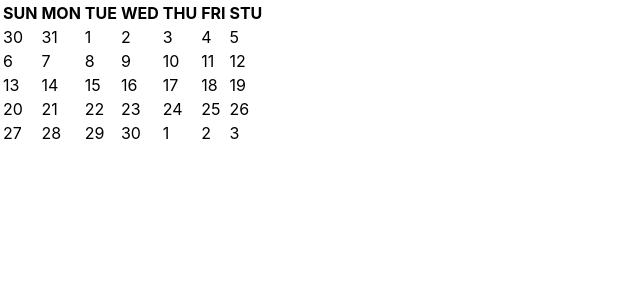
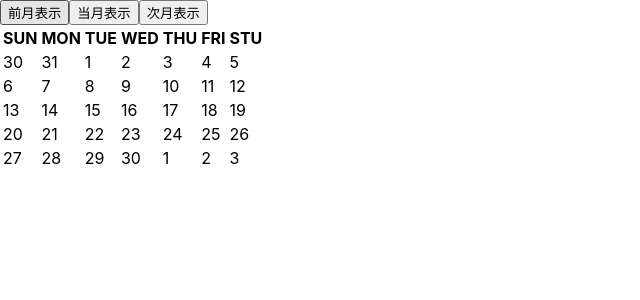
Before and after one commit to cawauchi6204/react-calendar, a React (Create React App) app: page / in a window 1280 px wide. Shown: the top 300 px of the page, without its empty margins (0-640 px from the left). Built offline with nearby package versions, Linux system fonts and the light colour scheme.

Commit message:
ボタン押下で月を変更する機能の実装

```diff
--- a/public/index.html
+++ b/public/index.html
@@ -1,14 +1,12 @@
 <!DOCTYPE html>
 <html lang="en">
+
 <head>
   <meta charset="utf-8" />
   <link rel="icon" href="%PUBLIC_URL%/favicon.ico" />
   <meta name="viewport" content="width=device-width, initial-scale=1" />
   <meta name="theme-color" content="#000000" />
-    <meta
-      name="description"
-      content="Web site created using create-react-app"
-    />
+  <meta name="description" content="Web site created using create-react-app" />
   <link rel="apple-touch-icon" href="%PUBLIC_URL%/logo192.png" />
   <!--
       manifest.json provides metadata used when your web app is installed on a
@@ -24,8 +22,9 @@
       work correctly both with client-side routing and a non-root public URL.
       Learn how to configure a non-root public URL by running `npm run build`.
     -->
-    <title>React App</title>
+  <title>React Calendar</title>
 </head>
+
 <body>
   <noscript>You need to enable JavaScript to run this app.</noscript>
   <div id="root"></div>
@@ -40,4 +39,5 @@
       To create a production bundle, use `npm run build` or `yarn build`.
     -->
 </body>
+
 </html>
--- a/src/Calendar.tsx
+++ b/src/Calendar.tsx
@@ -6,21 +6,32 @@ import {
 const Calendar = () => {
   const week = ["SUN", "MON", "TUE", "WED", "THU", "FRI", "STU"]
   const [calendar, setCalendar] = useState<number[][]>([])
+  const [date, setDate] = useState(new Date())
   useEffect(() => {
-    const date = new Date()
     showCalendar(date)
-  }, [])
-  // // 前の月表示
-  // const prev_month = () => {
-  //   showDate.setMonth(showDate.getMonth() - 1);
-  //   showProcess(showDate);
-  // }
+  }, [date])
 
-  // // // 次の月表示
-  // const next_month = () => {
-  //   showDate.setMonth(showDate.getMonth() + 1);
-  //   showProcess(showDate);
-  // }
+  // 前の月表示
+  const display_prev_month = (_date: Date) => {
+    const prev_month_num = _date.getMonth() - 1
+    const prev_month_date = _date.setMonth(prev_month_num)
+    const prev_date = new Date(prev_month_date)
+    setDate(prev_date)
+  }
+
+  // 当月表示
+  const display_this_month = () => {
+    const this_month = new Date()
+    setDate(this_month)
+  }
+
+  // 次の月表示
+  const display_next_month = (_date: Date) => {
+    const next_month_num = _date.getMonth() + 1
+    const next_month_date = _date.setMonth(next_month_num)
+    const next_date = new Date(next_month_date)
+    setDate(next_date)
+  }
 
   // カレンダー表示
   const showCalendar = (_date: Date) => {
@@ -33,12 +44,12 @@ const Calendar = () => {
 
   // カレンダー作成関数
   const createCalendar = (_year: number, _month: number) => {
-    let calendar_array: number[][] = []
+    const calendar_array: number[][] = []
     let count = 0
-    let start_day_of_week = new Date(_year, _month, 1).getDay()
-    let end_date = new Date(_year, _month + 1, 0).getDate()
-    let last_month_end_date = new Date(_year, _month, 0).getDate()
-    let row = Math.ceil((start_day_of_week + end_date) / week.length)
+    const start_day_of_week = new Date(_year, _month, 1).getDay()
+    const end_date = new Date(_year, _month + 1, 0).getDate()
+    const last_month_end_date = new Date(_year, _month, 0).getDate()
+    const row = Math.ceil((start_day_of_week + end_date) / week.length)
 
     // 1行ずつ設定
     for (let i = 0; i < row; i++) {
@@ -64,6 +75,16 @@ const Calendar = () => {
     return calendar_array
   }
   return (
+    <>
+      <button onClick={() => { display_prev_month(date) }}>
+        前月表示
+      </button>
+      <button onClick={() => { display_this_month() }}>
+        当月表示
+      </button>
+      <button onClick={() => { display_next_month(date) }}>
+        次月表示
+      </button>
       <table>
         <thead>
           <tr>
@@ -94,6 +115,7 @@ const Calendar = () => {
           }
         </tbody>
       </table>
+    </>
   )
 }
 export default Calendar
```
Lines whose indentation alone changed are shown as unchanged.
